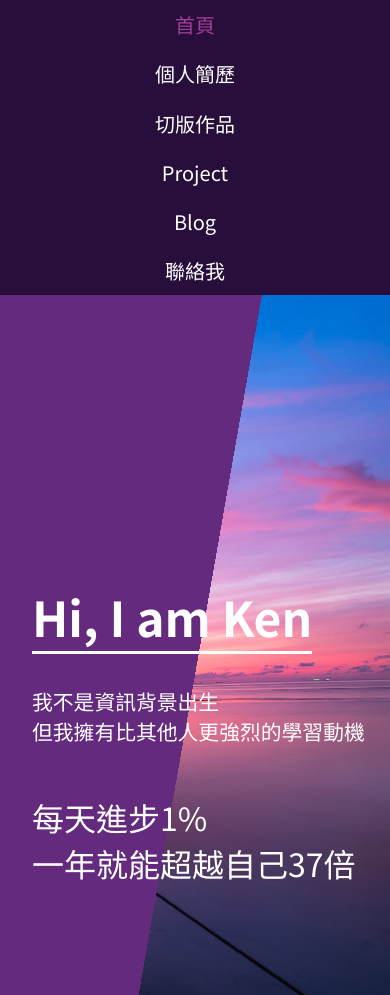
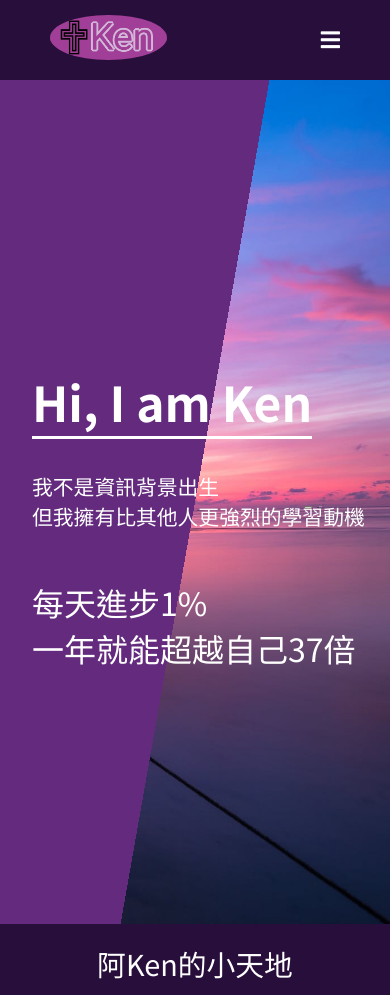
Before and after one commit to shihpowei/myblog, a plain HTML site: page index.html in a window 390 px wide. Shown: the top 995 px of the page. Drawn offline with Linux system fonts and the light colour scheme.

Commit message:
首頁完成、RWD、bars完成

```diff
--- a/index.html
+++ b/index.html
@@ -19,11 +19,13 @@
 
 <body>
 
-
-
     <header>
         <nav>
-            <div class="logo"><a href=""><img src="./logo/Untitled.png" alt=""></a></div>
+            <div class="logo"><img src="./logo/Untitled.png" alt="阿Ken的小天地" href="#"></div>
+            <input type="checkbox" id="click">
+            <label for="click" class="menu-btn">
+                <i class="fas fa-bars"></i>
+            </label>
             <ul>
                 <li><a class="active" href="#">首頁</a></li>
                 <li><a href="#">個人簡歷</a></li>
@@ -34,7 +36,6 @@
             </ul>
         </nav>
     </header>
-
 
 
     <section class="banner">
@@ -74,7 +75,7 @@
 
     </footer>
 
-
+    <script src=""></script>
 </body>
 
 </html>
--- a/styles/style.scss
+++ b/styles/style.scss
@@ -6,49 +6,65 @@
 }
 
 
+
+
+/////****這是頭頭****/////
+
 header{
+nav{
     background: #280E3B;
-    nav{
-        flex-wrap: wrap;
+    height: 80px;
     display: flex;
-        height: 13vh;
     align-items: center;
+    justify-content: space-between;
+    padding: 0 50px 0 50px;
+    label.menu-btn{
+        i{
+            color: white;
+            font-size: 22px;
+            cursor: pointer;
+            display: none;
+        }
+    }
+    #click{
+        display: none;
+    }
     div.logo{
-            flex: 1 1 200px;
-            margin: 1rem;
-           a{
 
         img{
-                width: 10vw;
+            width: 12vw;
             border-radius: 50%;
-
+        }
+    }
+    ul{
+        display: flex;
+        list-style: none;
+        li{
+            margin: 0 10px;
+            a{
+                color: white;
+                text-decoration: none;
+                font-size: 18px;
+                font-weight: 400;
+                letter-spacing: 1px;
+                padding: 8px 10px;
+                border-radius: 5px;
+                transition: all .3s ease;
+                &:hover{
+                   background-color: #632A7E;
+                }
+            }
+            a.active{
+                background-color: #632A7E;
             }
         }
     }
 
-        ul{
-            margin-right: 5rem;
-            display: flex;
-            align-items: center;
-           justify-content:space-around;
-           flex: 4 1 500px;
-
-            li{
-                list-style-type: none;
-
-                a{
-                    text-decoration: none;
-                    color: white;
-
+}
 }
 
-            }
-        }
-    }
-}
-a.active{
-                   color: #A13E97;
-                    }
+
+/////****這是身體****/////
 section.banner{
     position: relative;
     width: 100%;
@@ -93,6 +109,8 @@ section.banner{
 
     }
 }
+
+/////****這是尾巴****/////
 
 footer{
      background: #280E3B;
@@ -158,33 +176,75 @@ footer{
 }
 
 
-
-
-
-@media screen and (max-width:850px) {
+/////****開始調身體****/////
+@media screen and (max-width:1160px){
     header{
         nav{
-            display: flex;
-            width: 100%;
             div.logo{
-                    flex:1 1 100px;
-                    a{
+                    img{
+                        width: 13vw;
+                    }
+            }
+        }
+    }
+}
+
+@media screen and (max-width:1060px){
+    header{
+        nav{
+            div.logo{
                     img{
                         width: 15vw;
                     }
             }
         }
+    }
+}
+
+
+@media screen and (max-width:900px) {
+      header{
+          nav{
+              label.menu-btn{
+                i{
+                    display: block;
+                }
+              }
               ul{
+                  position: fixed;
+                  top: 80px;
+                  left: -100%;
+                  background: #111;
+                  height: 100vh;
+                  width: 100%;
+                  z-index: 1;
+                  display: block;
+                  text-align: center;
+                  transition: all .3s ease;
+                  li{
+                      margin: 40px 0;
 
-                flex: 9 1 400px;
+                      a{
+                          font-size: 20px;
+
+
+                      }
+                  }
+              }
+               #click:checked ~ ul{
+             left: 0;
+              }
+               #click:checked ~ label.menu-btn i:before{
+                  content: '\f00d';
+              }
+          }
       }
 
     }
-  }
-
+  /////****這是身體****/////
   section.banner{
+      height: 100vh;
       div.container{
-
           div.txt{
               h1{
                   font-size: 3rem;
@@ -199,37 +259,29 @@ footer{
       }
   }
 
-}
 
-@media screen and(max-width:650px) {
+@media screen and (max-width:800px){
     header{
         nav{
-            display: flex;
-             flex-direction: column;
-              align-items: center;
-            height: 35vh;
             div.logo{
-                display: none;
                     img{
-                   display: none;
-                }
-            }
-
-            ul{
-                flex-direction: column;
-                width: 100%;
-
-
-                li{
-                     display: flex;
-                    a{
-                        font-size: 1.25rem;
+                        width: 20vw;
                     }
             }
         }
     }
 }
 
+@media screen and(max-width:690px) {
+   header{
+        nav{
+            div.logo{
+                    img{
+                        width: 25vw;
+                    }
+            }
+        }
+    }
      section.banner{
 
       div.container{
@@ -248,3 +300,27 @@ footer{
       }
   }
 }
+
+@media screen and (max-width:450px){
+    header{
+        nav{
+            div.logo{
+                    img{
+                        width: 30vw;
+                    }
+            }
+        }
+    }
+}
+
+@media screen and (max-width:376px){
+    header{
+        nav{
+            div.logo{
+                    img{
+                        width: 35vw;
+                    }
+            }
+        }
+    }
+}
```
Also changed, not shown: styles/style.css, 1 other file. Lines whose indentation alone changed are shown as unchanged.
